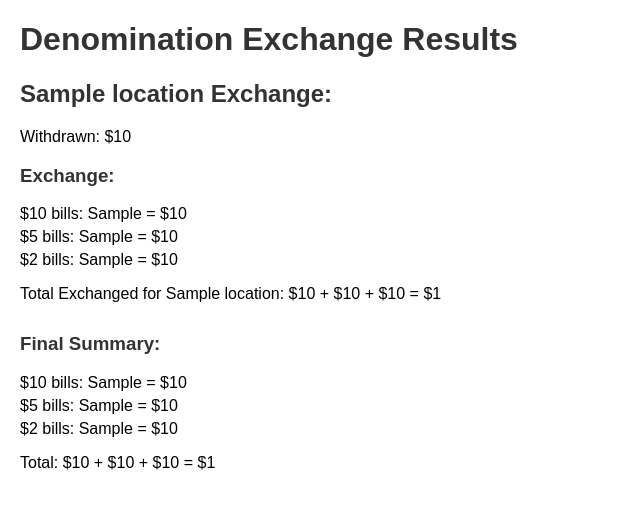
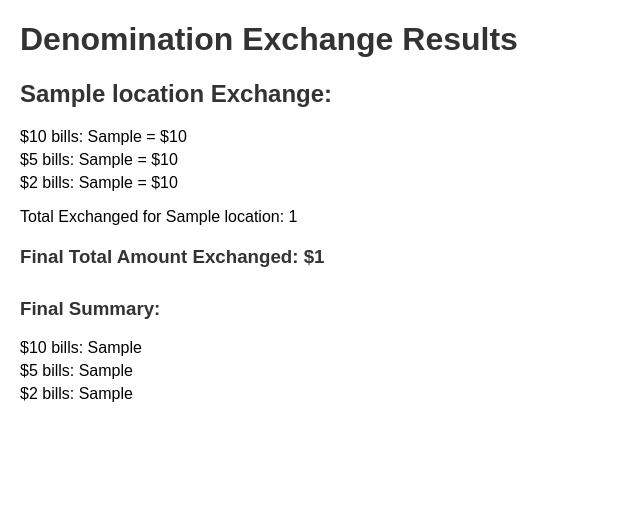
Before and after one commit to jasonzhangkm/dbs-25102024, a Python web app: template templates/result.html in a window 1280 px wide. Shown: the top 509 px of the page, without its empty margins (0-640 px from the left). Run offline with Jinja, Linux system fonts and the light colour scheme; the template is opened without the code that fills it: most values are stand-ins (such as "Sample title", 1, 10 or a date in 2020).

Commit message:
Update result.html

```diff
--- a/templates/result.html
+++ b/templates/result.html
@@ -31,30 +31,27 @@
 
     <h1>Denomination Exchange Results</h1>
 
-    {% for result in all_results %}
+    {% for location, result in all_results.items() %}
     <div class="location-result">
-        <h2>{{ result['location'] }} Exchange:</h2>
-        <p>Withdrawn: ${{ result['amount'] }}</p>
-        <h3>Exchange:</h3>
+        <h2>{{ location }} Exchange:</h2>
         <ul>
-            <li>$10 bills: {{ result['10'] }} = ${{ result['10'] * 10 }}</li>
-            <li>$5 bills: {{ result['5'] }} = ${{ result['5'] * 5 }}</li>
-            <li>$2 bills: {{ result['2'] }} = ${{ result['2'] * 2 }}</li>
+            <li>$10 bills: {{ result.get('10', 0) }} = ${{ result.get('10', 0) * 10 }}</li>
+            <li>$5 bills: {{ result.get('5', 0) }} = ${{ result.get('5', 0) * 5 }}</li>
+            <li>$2 bills: {{ result.get('2', 0) }} = ${{ result.get('2', 0) * 2 }}</li>
         </ul>
-        <p>Total Exchanged for {{ result['location'] }}:
-            ${{ result['10'] * 10 }} + ${{ result['5'] * 5 }} + ${{ result['2'] * 2 }} = ${{ result['total_exchanged'] }}
-        </p>
+        <p>Total Exchanged for {{ location }}: {{ result['total_bills'] }}</p>
     </div>
     {% endfor %}
+
+    <h3>Final Total Amount Exchanged: ${{ total_amount_exchanged }}</h3>
 
     <div class="final-summary">
         <h3>Final Summary:</h3>
         <ul>
-            <li>$10 bills: {{ final_summary['10'] }} = ${{ final_summary['10'] * 10 }}</li>
-            <li>$5 bills: {{ final_summary['5'] }} = ${{ final_summary['5'] * 5 }}</li>
-            <li>$2 bills: {{ final_summary['2'] }} = ${{ final_summary['2'] * 2 }}</li>
+            <li>$10 bills: {{ final_summary['10'] }}</li>
+            <li>$5 bills: {{ final_summary['5'] }}</li>
+            <li>$2 bills: {{ final_summary['2'] }}</li>
         </ul>
-        <p>Total: ${{ final_summary['10'] * 10 }} + ${{ final_summary['5'] * 5 }} + ${{ final_summary['2'] * 2 }} = ${{ total_amount_exchanged }}</p>
     </div>
 
 </body>
```
